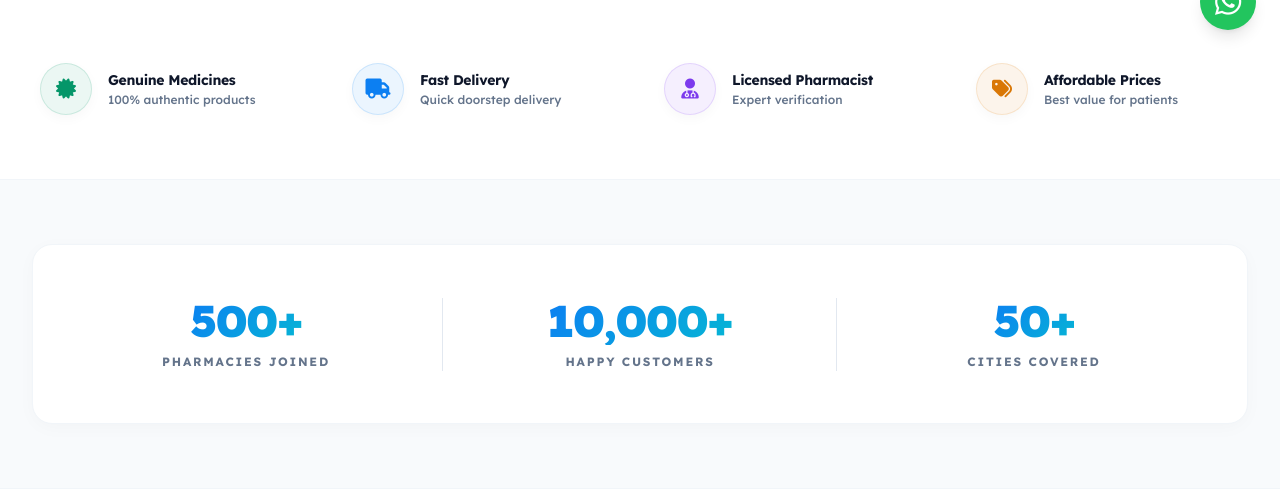
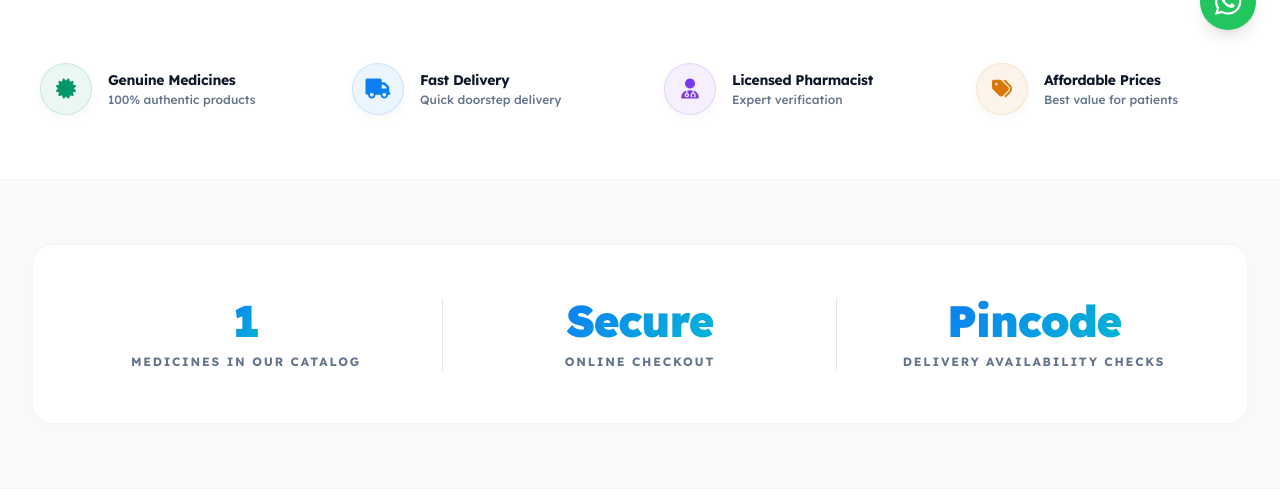
Before and after one commit to suhaibpalli/lifeline_pharma, a Django app: template templates/pages/home.html in a window 1280 px wide. Shown: the part 746-1236 px from the top of the page. Run offline with Django 5.2, Linux system fonts and the light colour scheme; the template is opened without the code that fills it: most values are stand-ins (such as "Sample title", 1, 10 or a date in 2020); grey boxes marked "Sample" are stand-in pictures; style sheets or scripts are compiled from the project's sources; some libraries are stand-ins or nearby versions.

Commit message:
Remove placeholder storefront claims and retain isolated production logs

```diff
--- a/apps/core/views.py
+++ b/apps/core/views.py
@@ -30,6 +30,7 @@ class HomeView(TemplateView):
     def get_context_data(self, **kwargs):
         context = super().get_context_data(**kwargs)
         context["page_title"] = "Welcome to Pharma Store"
+        context["catalog_product_count"] = 0
 
         # Get active carousel images
         carousel_images = CarouselImage.objects.filter(is_active=True)
@@ -38,6 +39,7 @@ class HomeView(TemplateView):
         try:
             from apps.products.models import Product
 
+            context["catalog_product_count"] = Product.objects.filter(is_active=True).count()
             featured = list(
                 Product.objects.filter(is_active=True, is_featured=True)
                 .select_related("manufacturer", "category")
--- a/gunicorn.conf.py
+++ b/gunicorn.conf.py
@@ -9,8 +9,8 @@ graceful_timeout = 30
 keepalive = 5
 max_requests = int(os.getenv("GUNICORN_MAX_REQUESTS", "500"))
 max_requests_jitter = 50
-accesslog = "-"
-errorlog = "-"
+accesslog = os.getenv("GUNICORN_ACCESS_LOG", "logs/access.log" if bind.startswith("127.") else "-")
+errorlog = os.getenv("GUNICORN_ERROR_LOG", "logs/error.log" if bind.startswith("127.") else "-")
 capture_output = True
 loglevel = "info"
 access_log_format = '%(h)s %(t)s "%(m)s %(U)s %(H)s" %(s)s %(b)s duration=%(L)s'
--- a/templates/pages/home.html
+++ b/templates/pages/home.html
@@ -102,16 +102,16 @@
             <div class="stats-card p-2 sm:p-4">
                 <div class="grid grid-cols-1 md:grid-cols-3 gap-y-4 md:gap-y-0">
                     <div class="stat-item">
-                        <p class="stat-number">500+</p>
-                        <p class="stat-label">Pharmacies Joined</p>
+                        <p class="stat-number">{{ catalog_product_count }}</p>
+                        <p class="stat-label">Medicines in Our Catalog</p>
                     </div>
                     <div class="stat-item">
-                        <p class="stat-number">10,000+</p>
-                        <p class="stat-label">Happy Customers</p>
+                        <p class="stat-number">Secure</p>
+                        <p class="stat-label">Online Checkout</p>
                     </div>
                     <div class="stat-item">
-                        <p class="stat-number">50+</p>
-                        <p class="stat-label">Cities Covered</p>
+                        <p class="stat-number">Pincode</p>
+                        <p class="stat-label">Delivery Availability Checks</p>
                     </div>
                 </div>
             </div>
@@ -296,7 +296,7 @@
                             <ul class="space-y-2.5">
                                 <li class="flex items-start gap-2.5 text-xs text-slate-600">
                                     <i class="fas fa-check-circle text-primary-500 mt-0.5 text-xs"></i>
-                                    <span>Browse 10,000+ authentic formulations</span>
+                                    <span>Browse our medicine catalog</span>
                                 </li>
                                 <li class="flex items-start gap-2.5 text-xs text-slate-600">
                                     <i class="fas fa-check-circle text-primary-500 mt-0.5 text-xs"></i>
@@ -553,7 +553,7 @@
                             <span class="text-blue-600">Digital Healthcare Delivery</span>
                         </h2>
                         <p class="text-sm sm:text-base text-slate-500 max-w-2xl leading-relaxed">
-                            Search over 10,000+ authentic OTC and prescription medicines, schedule monthly automatic refills, or join Chennai's fastest-growing networks as a licensed pharmacy partner.
+                            Browse our OTC and prescription medicine catalog, check delivery availability, or contact us about pharmacy partnerships.
                         </p>
                     </div>
 
--- a/templates/partials/footer.html
+++ b/templates/partials/footer.html
@@ -74,16 +74,19 @@
                 <p class="text-xs text-slate-500">
                     © {% now "Y" %} {{ site_name }}. All rights reserved.
                 </p>
+                {% if site_settings.gst_number or site_settings.drug_license_number %}
                 <p class="text-xs text-slate-500">
-                    GST: 33AABCU9603R1ZM · DL No: TN/ZON/2021/12345
+                    {% if site_settings.gst_number %}GST: {{ site_settings.gst_number }}{% endif %}
+                    {% if site_settings.drug_license_number %} DL No: {{ site_settings.drug_license_number }}{% endif %}
                 </p>
+                {% endif %}
                 <div class="flex items-center justify-center md:justify-end gap-5 text-xs text-slate-400">
                     <span class="inline-flex items-center gap-1.5"><i class="fas fa-lock text-primary-400"></i> Secure Payments</span>
-                    <span class="inline-flex items-center gap-1.5"><i class="fas fa-certificate text-primary-400"></i> Verified Pharmacy</span>
+                    <span class="inline-flex items-center gap-1.5"><i class="fas fa-phone text-primary-400"></i> Customer Support</span>
                 </div>
             </div>
             <p class="text-[11px] text-slate-600 text-center mt-4 max-w-3xl mx-auto leading-relaxed">
-                Disclaimer: Lifeline Healthcare is a registered pharmacy. All medicines are dispensed by registered pharmacists.
+                Contact Lifeline Healthcare for product, prescription, and delivery enquiries.
             </p>
         </div>
     </div>
```
Also changed, not shown: pharma_ecommerce/test_settings.py (+11 -0 lines), 1 other file.
